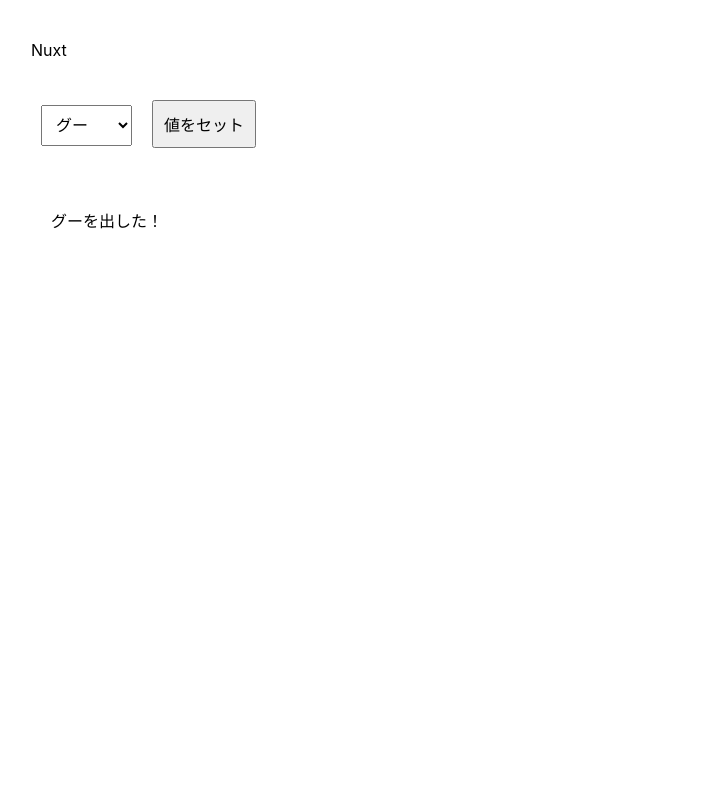
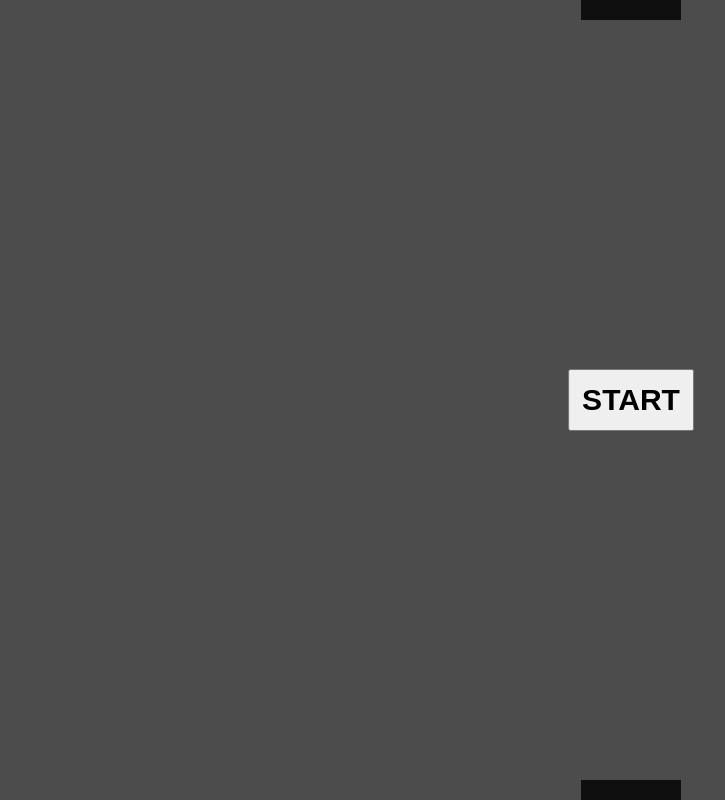
Before and after one commit to yumemi-tokumoto/ball, a Nuxt app: page / in a window 1280 px wide. Shown: the whole page, without its empty margins (9-734 px from the left). Built offline with nearby package versions, Linux system fonts and the light colour scheme.

Commit message:
ボールテニス

```diff
--- a/pages/index.vue
+++ b/pages/index.vue
@@ -1,20 +1,10 @@
 <template>
-  <div class="container">
-    <h1>Nuxt</h1>
-    <div>
-      <select v-model="selectHand" name="selectHand">
-        <option>グー</option>
-        <option>チョキ</option>
-        <option>パー</option>
-        <option>ほげ</option>
-      </select>
-      <button @click="setHand">値をセット</button>
-    </div>
-    <div v-if="hand" class="result">
-      <p>{{ hand }}を出した！</p>
-    </div>
-    <div v-else class="result">
-      <p>不正な値です！</p>
+  <div class="container" @mousemove="mousemove">
+    <div class="bar top-bar" :style="{ left: x + 'px' }"></div>
+    <div class="ball" :style="{ left: ballX + 'px', top: ballY + 'px' }"></div>
+    <div class="bar bottom-bar" :style="{ left: x + 'px' }"></div>
+    <div v-show="darkScreenIsVisible || failed" class="dark-screen">
+      <button class="start-button" @click="start">START</button>
     </div>
   </div>
 </template>
@@ -26,45 +16,136 @@ export default {
   components: {},
   data() {
     return {
-      selectHand: 'グー',
-      hand: 'グー'
-    }
-  },
-  computed: {
-    computedHand: {
-      get() {
-        return this.hand
-      },
-      set(newVal) {
-        if (/^(グー|チョキ|パー)$/.test(newVal)) {
-          this.hand = newVal
-          console.log(this.hand)
-        } else {
-          this.hand = false
-        }
+      isStarted: false,
+      darkScreenIsVisible: true,
+      initialX: 0,
+      x: '50%',
+      barHalfWidth: 0,
+      barHeight: 0,
+      ballHalf: 0,
+      ballX: '50%',
+      ballY: '50%',
+      pxByFrame: 3,
+      add: {
+        x: 0,
+        y: 0
       }
     }
   },
+  computed: {},
   methods: {
-    setHand() {
-      this.computedHand = this.selectHand
+    start(e) {
+      this.isStarted = true
+      this.darkScreenIsVisible = false
+      this.initialX = e.pageX
+      const barElm = document.querySelector('.bar')
+      const ballElm = document.querySelector('.ball')
+      this.barHalfWidth = barElm.clientWidth / 2
+      this.barHeight = barElm.clientHeight
+      this.ballHalf = ballElm.clientWidth / 2
+      const barHeightBallHalf = this.barHeight + this.ballHalf
+      this.ballX = window.innerWidth / 2
+      this.ballY = window.innerHeight / 2
+      this.add.x = this.pxByFrame
+      this.add.y = this.pxByFrame
+      setInterval(() => {
+        const windowInnerHeightMinusBarHeightBallHalf =
+          window.innerHeight - barHeightBallHalf
+        const windowInnerWidthMinusBallHalf = window.innerWidth - this.ballHalf
+        const barRect = barElm.getBoundingClientRect()
+        // const ballRect = ballRect.getBoundingClientRect()
+        const inBarXY = barRect.right < this.ballX || this.ballX < barRect.right
+        if (inBarXY) {
+          if (this.ballX < this.ballHalf) {
+            this.add.x = this.pxByFrame
+          }
+          if (windowInnerWidthMinusBallHalf < this.ballX) {
+            this.add.x = this.pxByFrame * -1
+          }
+          if (this.ballY < barHeightBallHalf) {
+            this.add.y = this.pxByFrame
+          }
+          if (windowInnerHeightMinusBarHeightBallHalf < this.ballY) {
+            this.add.y = this.pxByFrame * -1
+          }
+        }
+        this.ballX += this.add.x
+        this.ballY += this.add.y
+
+        // if (true) {
+        //   this.failed = true
+        // }
+      }, 20)
+    },
+    mousemove(e) {
+      if (!this.isStarted) return
+      const windowInnerWidthMinusbarHalfWidthWidth =
+        window.innerWidth - this.barHalfWidth
+      if (e.pageX < this.barHalfWidth) {
+        this.x = this.barHalfWidth
+      } else if (windowInnerWidthMinusbarHalfWidthWidth < e.pageX) {
+        this.x = windowInnerWidthMinusbarHalfWidthWidth
+      } else {
+        this.x = e.pageX
+      }
+    },
+    mounted() {
+      this.add.x = this.pxByFrame
+      this.add.y = this.pxByFrame
     }
   }
 }
 </script>
 
 <style lang="scss" scoped>
-* {
-  font-size: 16px;
-  padding: 10px;
-  margin: 10px;
+.container {
+  position: relative;
+  height: 100vh;
 }
-.container {
-  h1 {
-    font-weight: normal;
-  }
+.ball {
+  position: absolute;
+  border-radius: 200px;
+  width: 30px;
+  height: 30px;
+  transform: translate(-50%, -50%);
+  left: 50%;
+  top: 50%;
+  background-color: #000000;
 }
-.error {
-  color: red;
+.bar {
+  position: absolute;
+  height: 20px;
+  width: 100px;
+  background-color: #333;
+  left: 50%;
+  transform: translate(-50%);
+}
+.top-bar {
+  top: 0;
+}
+.bottom-bar {
+  bottom: 0;
+}
+
+.dark-screen {
+  position: fixed;
+  z-index: 10;
+  background-color: rgba(0, 0, 0, 0.7);
+  left: 0;
+  top: 0;
+  width: 100%;
+  height: 100%;
+}
+
+.start-button {
+  font-size: 30px;
+  font-weight: bold;
+  padding: 0.4em;
+  position: absolute;
+  top: 50%;
+  left: 50%;
+  transform: translate(-50%, -50%);
+  z-index: 20;
+  cursor: pointer;
 }
 </style>
--- /dev/null
+++ b/pages/janken.vue
@@ -0,0 +1,70 @@
+<template>
+  <div class="container">
+    <h1>Nuxt</h1>
+    <div>
+      <select v-model="selectHand" name="selectHand">
+        <option>グー</option>
+        <option>チョキ</option>
+        <option>パー</option>
+        <option>ほげ</option>
+      </select>
+      <button @click="setHand">値をセット</button>
+    </div>
+    <div v-if="hand" class="result">
+      <p>{{ hand }}を出した！</p>
+    </div>
+    <div v-else class="result">
+      <p>不正な値です！</p>
+    </div>
+  </div>
+</template>
+
+<script>
+// import Logo from '~/components/Logo.vue'
+
+export default {
+  components: {},
+  data() {
+    return {
+      selectHand: 'グー',
+      hand: 'グー'
+    }
+  },
+  computed: {
+    computedHand: {
+      get() {
+        return this.hand
+      },
+      set(newVal) {
+        if (/^(グー|チョキ|パー)$/.test(newVal)) {
+          this.hand = newVal
+          console.log(this.hand)
+        } else {
+          this.hand = false
+        }
+      }
+    }
+  },
+  methods: {
+    setHand() {
+      this.computedHand = this.selectHand
+    }
+  }
+}
+</script>
+
+<style lang="scss" scoped>
+* {
+  font-size: 16px;
+  padding: 10px;
+  margin: 10px;
+}
+.container {
+  h1 {
+    font-weight: normal;
+  }
+}
+.error {
+  color: red;
+}
+</style>
```
